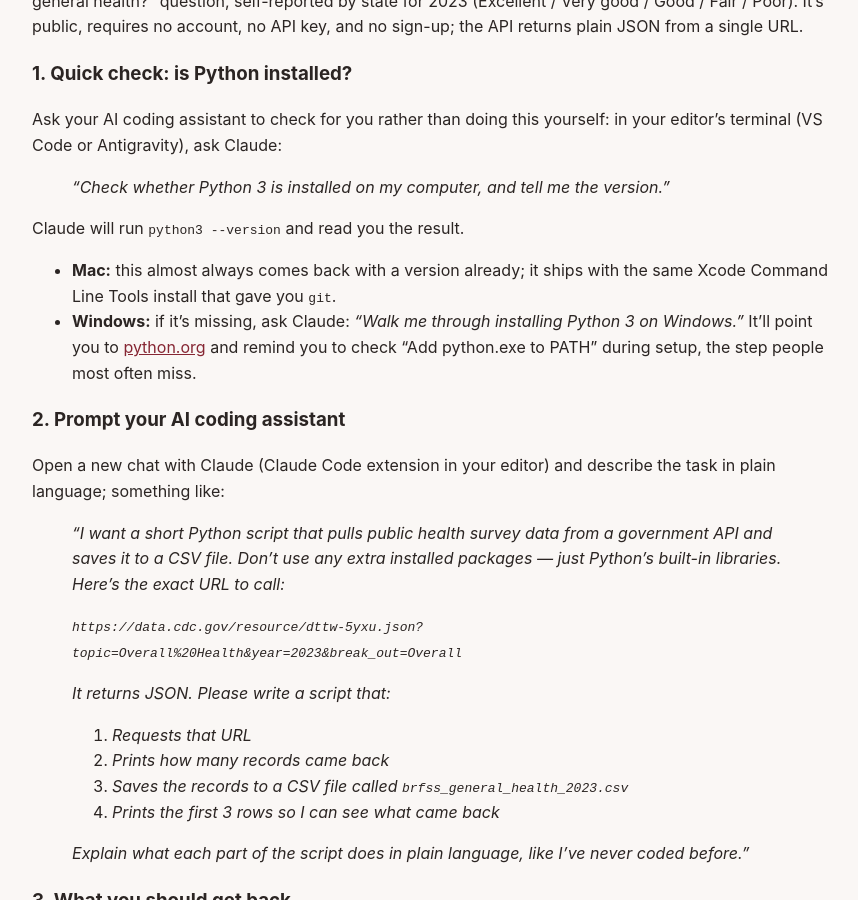
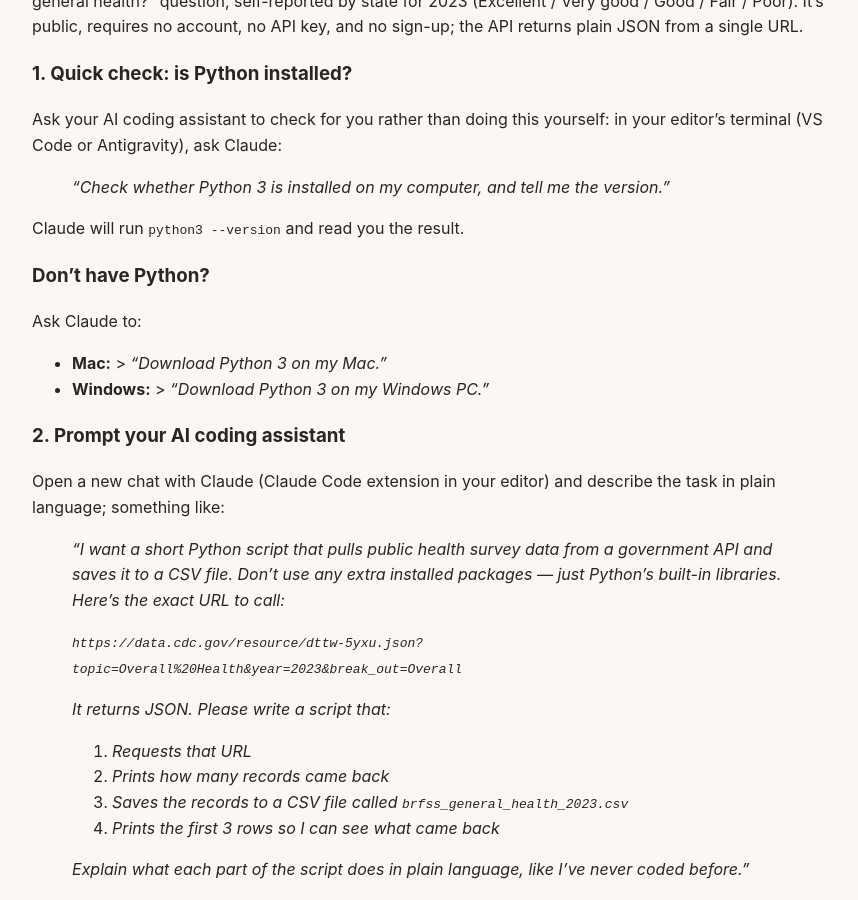
Before and after one commit to whitneynelson/nairr-teaching-innovation, a Jekyll site: the page built from resources/api-data-extraction.md, in a window 1280 px wide and 900 px high, scrolled down 708 px. Shown: the whole window, without its empty margins (202-1060 px from the left). Built offline with Jekyll 4.4.1, drawn with Linux system fonts in a browser that asks for light colours.

Commit message:
Update Python installation instructions in documentation
Added instructions for downloading Python 3 on Mac and Windows.

```diff
--- a/resources/api-data-extraction.md
+++ b/resources/api-data-extraction.md
@@ -29,8 +29,13 @@ Ask your AI coding assistant to check for you rather than doing this yourself: i
 
 Claude will run `python3 --version` and read you the result.
 
-- **Mac:** this almost always comes back with a version already; it ships with the same Xcode Command Line Tools install that gave you `git`.
-- **Windows:** if it's missing, ask Claude: *"Walk me through installing Python 3 on Windows."* It'll point you to [python.org](https://www.python.org/downloads/) and remind you to check "Add python.exe to PATH" during setup, the step people most often miss.
+### Don't have Python?
+Ask Claude to:
+
+- **Mac:**
+      > *"Download Python 3 on my Mac."*
+- **Windows:**
+      > *"Download Python 3 on my Windows PC."*
 
 ### 2. Prompt your AI coding assistant
 
```
